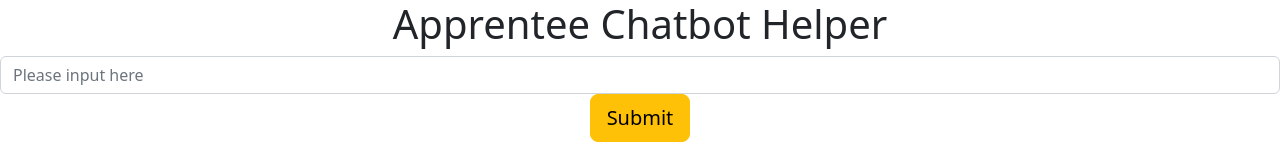
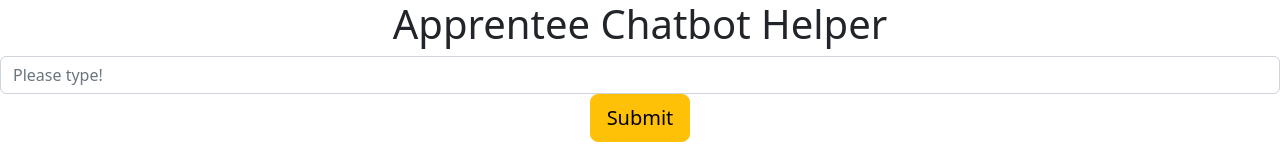
Before and after one commit to EduardoAquinta/ApprenteeHelperBot, a React (Create React App) app: page / in a window 1280 px wide. Shown: the top 160 px of the page. Built offline with nearby package versions, Linux system fonts and the light colour scheme.

Commit message:
react basics

```diff
--- a/package.json
+++ b/package.json
@@ -8,7 +8,6 @@
     "@testing-library/user-event": "^13.5.0",
     "axios": "^1.2.3",
     "bootstrap": "^5.2.3",
-    "openai-api": "^1.3.1",
     "react": "^18.2.0",
     "react-bootstrap": "^2.7.0",
     "react-dom": "^18.2.0",
--- a/src/Components/ChatBot.jsx
+++ b/src/Components/ChatBot.jsx
@@ -1,10 +1,18 @@
-import {Form, FormControl, InputGroup} from "react-bootstrap";
+import {Form} from "react-bootstrap";
 import FormButton from "./atoms/FormButton";
+import { useState, useEffect } from "react";
+import FormInput from "./atoms/FormInput";
 
 export default function ChatBot() {
+  const [input, setInput] = useState('Please type!');
+
+  useEffect(() => {
+      console.log(input);
+  }, [input]);
+
   return (
      <Form>
-         <FormControl type="text" placeholder={"Please input here"} />
+         <FormInput setInput={setInput} input={input} />
         <FormButton />
      </Form>  )
 }
@@ -15,7 +23,7 @@ export default function ChatBot() {
 
 
 // import React, { useState } from 'react';
-// import openai from 'openai';
+// import openai from 'react-openai-api';
 //
 // function ChatGPT() {
 //   const [input, setInput] = useState('');
@@ -27,7 +35,7 @@ export default function ChatBot() {
 //
 //   const handleSubmit = async event => {
 //     event.preventDefault();
-//     openai.apiKey = "YOUR_API_KEY_HERE";
+//     openai.apiKey = process.env.REACT_APP_API_KEY;
 //     const responseData = await openai.Completion.create({
 //       prompt: `You: ${input}\nBot:`,
 //       model: 'text-davinci-002',
--- /dev/null
+++ b/src/Components/atoms/FormInput.jsx
@@ -0,0 +1,13 @@
+import {FormControl} from "react-bootstrap";
+
+export default function FormInput(props) {
+
+    function handleChange(e) {
+        e.preventDefault();
+        props.setInput(e.target.value)
+    }
+
+    return (
+        <FormControl type="text" placeholder={props.input} onChange={handleChange} />
+    )
+}
```
Also changed, not shown: 1 other file (tests, documents, lock files or other folders).
